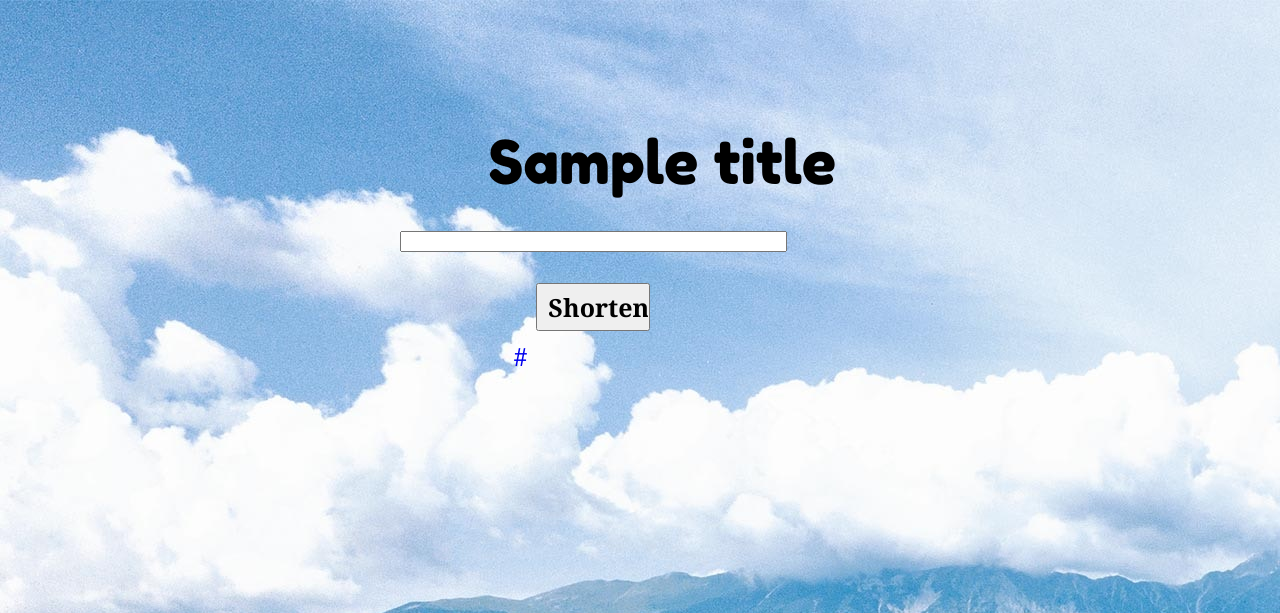
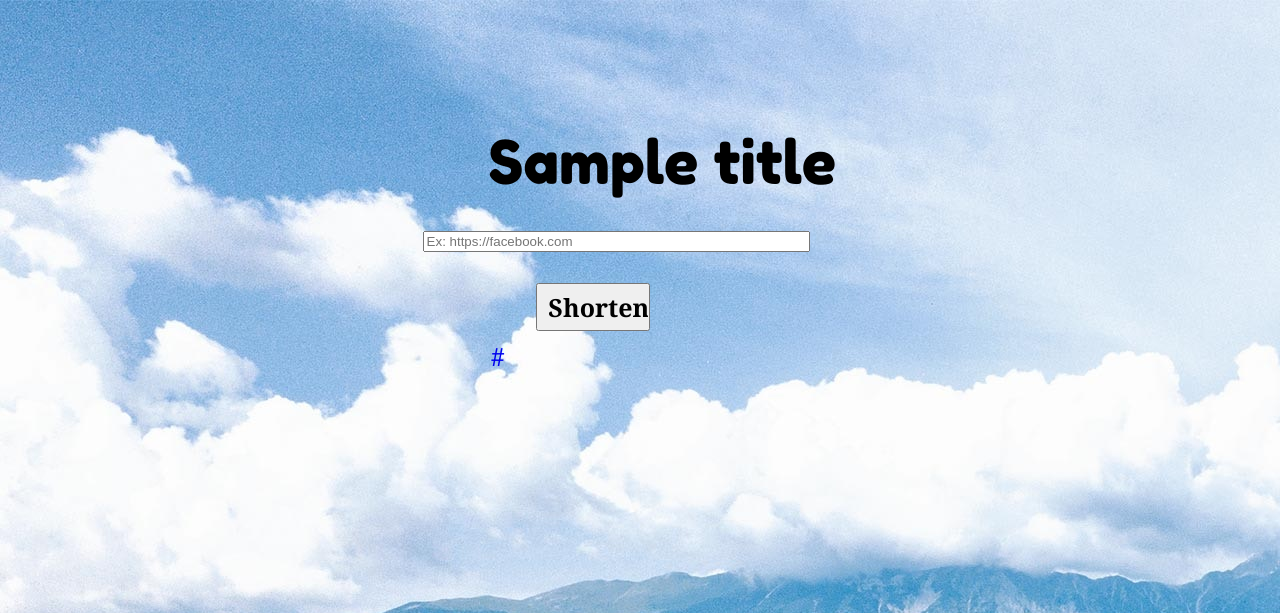
Before and after one commit to vcode11/URL-Shortner, a Django app: template shortner/templates/shortner/index.html in a window 1280 px wide. Shown: the top 613 px of the page. Run offline with Django 3.2, Linux system fonts and the light colour scheme; tables that the repository leaves empty hold one stand-in row (values such as "Sample post"); the template is opened without the code that fills it: values that come from a table or form of the project are taken from there, most other values are stand-ins (such as "Sample title", 1, 10 or a date in 2020).

Commit message:
Fix orientation,other minor refinements

```diff
--- a/shortner/admin.py
+++ b/shortner/admin.py
@@ -1,3 +1,6 @@
 from django.contrib import admin
 from .models import URL
+class URLAdmin(admin.ModelAdmin):
+    fields = ['full_url', 'short_url', 'clicks']
+    list_display = ('full_url','short_url','clicks')
 admin.site.register(URL)
--- a/shortner/forms.py
+++ b/shortner/forms.py
@@ -6,4 +6,4 @@ class URLField(CharField):
     default_validators = [URLValidator]
 
 class SubmitURLForm(forms.Form):
-    URL_Field = forms.URLField(label='')
+    URL_Field = forms.URLField(label='', widget=forms.TextInput(attrs={'placeholder':'Ex: https://facebook.com'}))
--- a/shortner/static/style.css
+++ b/shortner/static/style.css
@@ -11,6 +11,7 @@ a{
     text-decoration: none;
     font-family: Cambria, Cochin, Georgia, Times, 'Times New Roman', serif;
     font-size:25px;
+    margin-left:-3%;
 }
 .content{
     margin-top:2%;
@@ -20,7 +21,7 @@ input{
     margin:1%;
     height: 15%;
     width: 50%;
-    margin-left:-15%;
+    margin-left:-12%;
 }
 .submitButton{
     height: 12%;
--- a/shortner/templates/shortner/index.html
+++ b/shortner/templates/shortner/index.html
@@ -14,15 +14,13 @@
         <div class="content">
             <form action="." method="POST">
                 {% csrf_token %}
-            <!-- <input type="text" name="url" placeholder="enter your URL">
-            <input type="submit" value="short_it"> -->
                     <div class= "textbox" >
                     {{form.as_p}}
                     </div>
                     <input type="submit" value="Shorten It!" class="submitButton">
             </form>
             {% if shortened_url %}
-            <a href="{{ shortened_url }}">{{ shortened_url }}</a>
+            <a href="{{ shortened_url }}" target="_blank">{{ shortened_url }}</a>
             {% endif %}
         </div>
     </body>
--- a/shortner/views.py
+++ b/shortner/views.py
@@ -12,11 +12,9 @@ def index(request):
             'form':form,
             'title':'URL Shortner'
         }
-    if request.method == "POST":
+    else:
         form = SubmitURLForm(request.POST)
         if form.is_valid():
-            print(form.cleaned_data)
-            print(form.cleaned_data['URL_Field'])
             try:
                 url = URL.objects.get(full_url=form.cleaned_data['URL_Field'])
             except:
```
Also changed, not shown: shortner/templates/shortner/test.html (deleted, +0 -8 lines), shortner/static/img.jpg (deleted).
